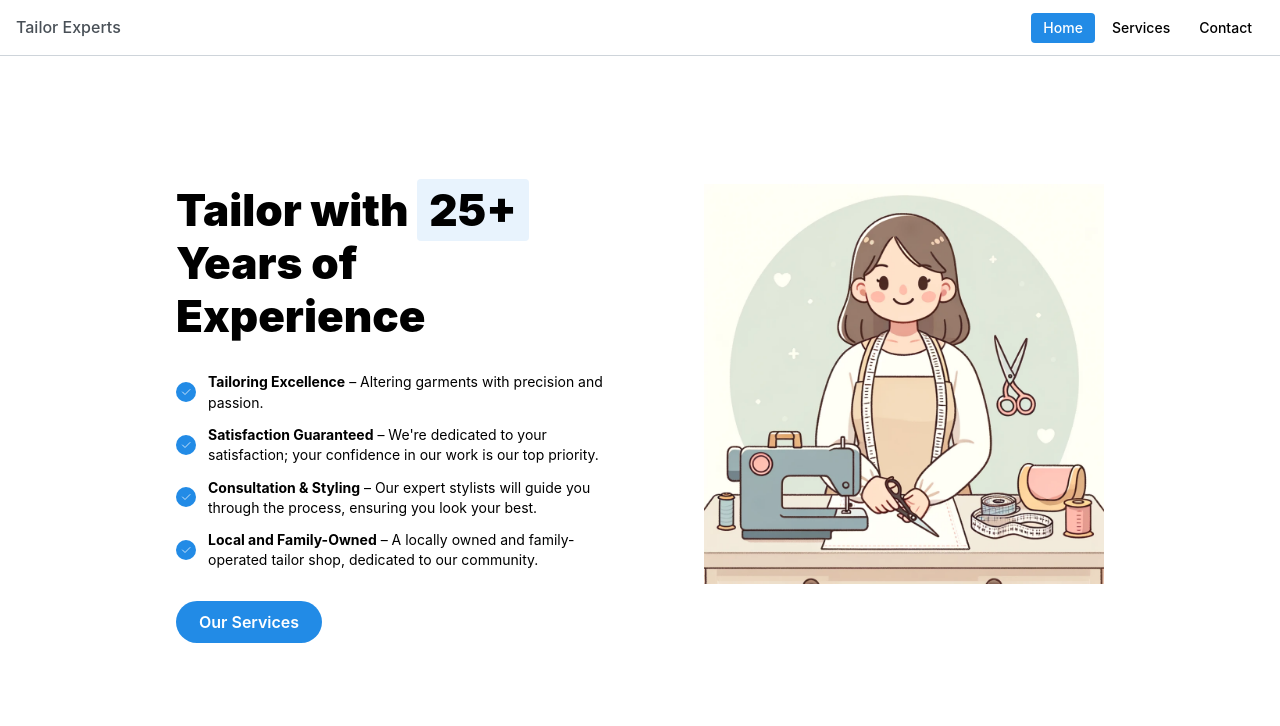
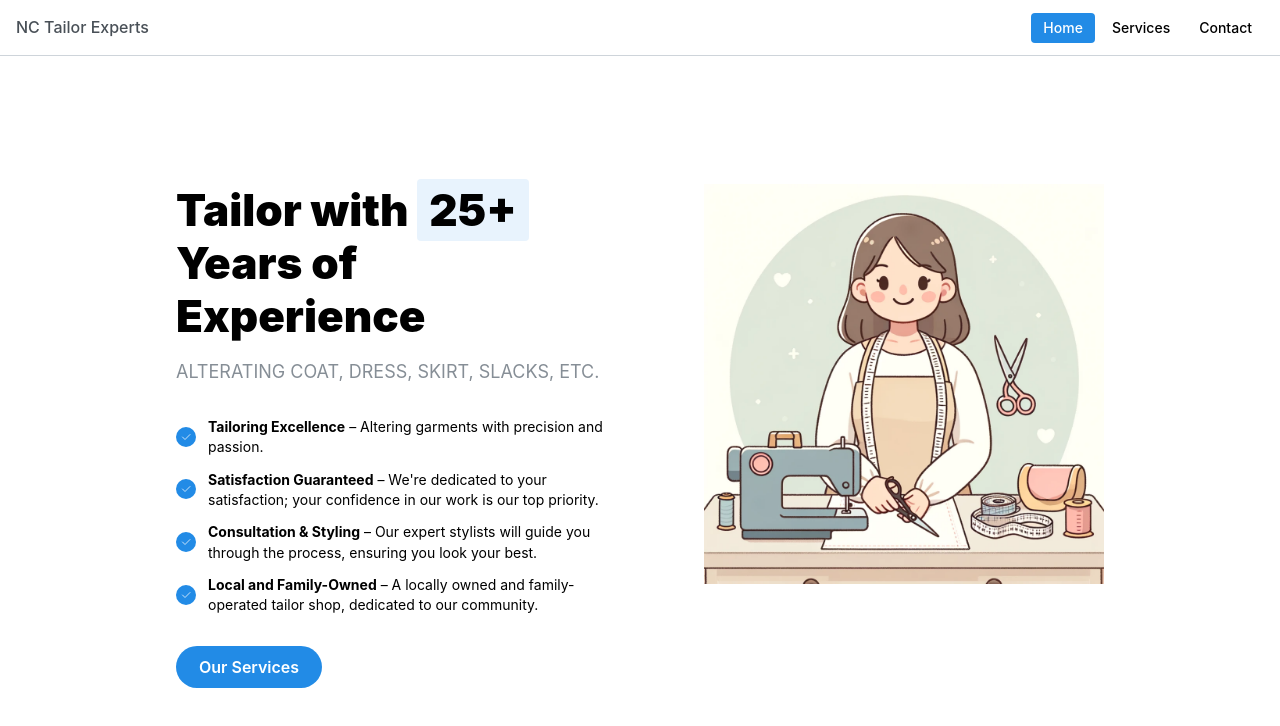
Before and after one commit to Madhurik067307/portfolio-website, a Next.js app: page / in a window 1280 px wide. Shown: the top 726 px of the page. Built offline with nearby package versions, Linux system fonts and the light colour scheme.

Commit message:
Fixed hero bullets

```diff
--- a/src/components/Header/Header.tsx
+++ b/src/components/Header/Header.tsx
@@ -66,7 +66,7 @@ export function Header() {
         <Container size="responsive" className={classes.inner}>
           <Link className={classes.titleLink} href="/">
             <Title className={classes.title}>
-              <Text fw={500}>Tailor Experts</Text>
+              <Text fw={500}>NC Tailor Experts</Text>
             </Title>
           </Link>
           <Group gap={5} visibleFrom="xs">
--- a/src/components/HeroBullets/HeroBullets.tsx
+++ b/src/components/HeroBullets/HeroBullets.tsx
@@ -25,9 +25,9 @@ export function HeroBullets() {
             Tailor with <span className={classes.highlight}>25+</span> <br />{" "}
             Years of Experience
           </Title>
-          {/* <Text c="dimmed" mt="md" size={"lg"}>
-            ALTERATIONS
-          </Text> */}
+          <Text c="dimmed" mt="md" size={"lg"}>
+            ALTERATING COAT, DRESS, SKIRT, SLACKS, ETC.
+          </Text>
 
           <List
             mt={30}
```
